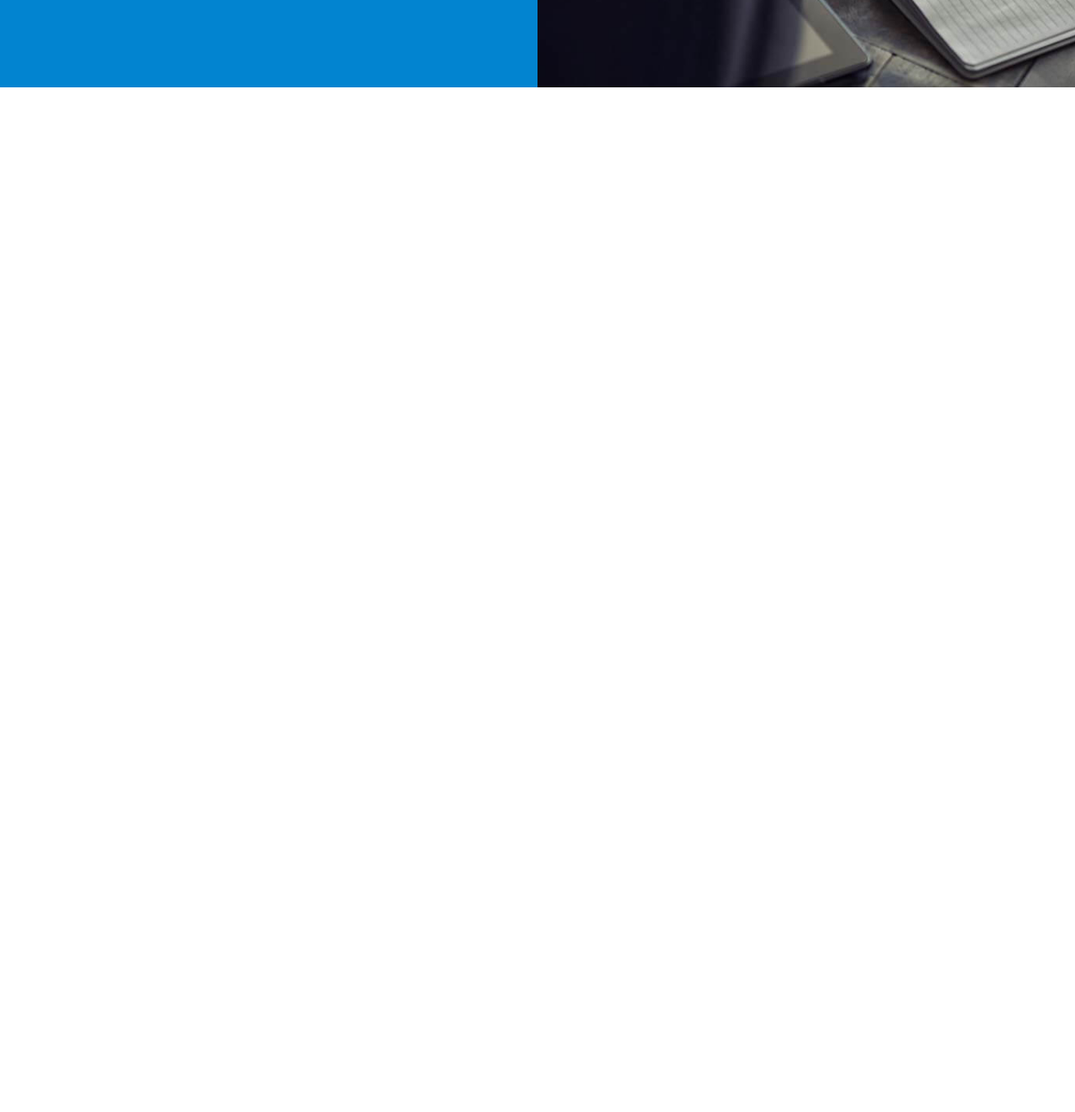
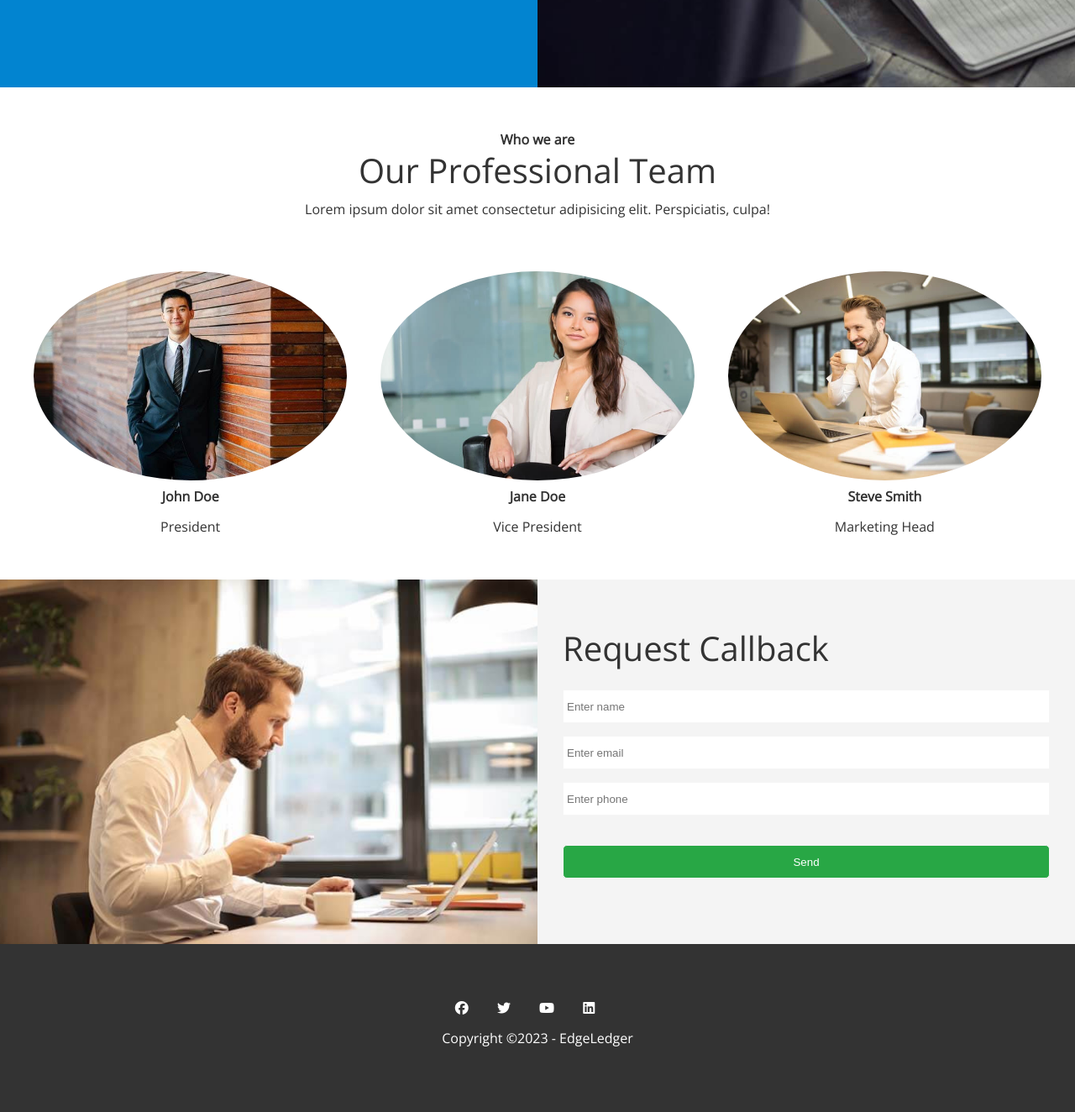
Before and after one commit to rextumlos/koda_udemy_html_css, a plain HTML site: page edgeLedger_website/index.html in a window 1280 px wide. Shown: the part 2550-3874 px from the top of the page at 84% size. Before the commit the page ends 2661 px from the top, so only its background shows below. Drawn offline with nearby package versions, Linux system fonts and the light colour scheme.

Commit message:
Homepage: Created request callback form and footer

```diff
--- a/edgeLedger_website/css/style.css
+++ b/edgeLedger_website/css/style.css
@@ -131,3 +131,61 @@ img {
 .cases img:hover {
     opacity: 0.7;
 }
+
+.team img {
+    border-radius: 50%;
+}
+
+/* Callback form */
+.callback-form {
+    width: 100%;
+    padding: 20px 0;
+}
+
+.callback-form label {
+    display: block;
+    margin-bottom: 5px;
+}
+
+.callback-form .form-control {
+    margin-bottom: 15px;
+}
+
+.callback-form input {
+    width: 100%;
+    padding: 4px;
+    height: 40px;
+    border: #f5f5f5 1px solid;
+}
+
+.callback-form input:focus {
+    outline-color: #28a745;
+}
+
+.callback-form .btn {
+    padding: 12px 0;
+    margin-top: 20px;
+}
+
+
+/* Footer */
+.footer {
+    display: flex;
+    flex-direction: column;
+    align-items: center;
+    justify-content: center;
+    text-align: center;
+    height: 200px;
+}
+
+.footer a {
+    color: #fff
+}
+
+.footer a:hover {
+    color: #28a745
+}
+
+.footer .social > * {
+    margin-right: 30px
+}
--- a/edgeLedger_website/index.html
+++ b/edgeLedger_website/index.html
@@ -126,7 +126,73 @@
             </div>
         </section>
 
+        <!-- Team -->
+        <section id="team" class="team section-padding">
+            <header class="section-header">
+                <h4>Who we are</h4>
+                <h2>Our Professional Team</h2>
+                <p>Lorem ipsum dolor sit amet consectetur adipisicing elit. Perspiciatis, culpa!</p>
+            </header>
+            <div class="flex-items">
+                <div>
+                    <img src="img/team/person1.jpg" alt="">
+                    <h4>John Doe</h4>
+                    <p>President</p>
+                </div>
+                <div>
+                    <img src="img/team/person2.jpg" alt="">
+                    <h4>Jane Doe</h4>
+                    <p>Vice President</p>
+                </div>
+                <div>
+                    <img src="img/team/person3.jpg" alt="">
+                    <h4>Steve Smith</h4>
+                    <p>Marketing Head</p>
+                </div>
+            </div>
+        </section>
+
+        <!-- Contact -->
+        <section id="contact" class="contact flex-columns">
+            <div class="row">
+                <div class="column">
+                    <div class="column-1">
+                        <img src="img/home/contact.jpg" alt="">
+                    </div>
+                </div>
+                <div class="column">
+                    <div class="column-2 bg-light">
+                        <h2>Request Callback</h2>
+                        <form action="" class="callback-form">
+                            <div class="form-control">
+                                <label for="name"></label>
+                                <input type="text" name="name" id="name" placeholder="Enter name">
+                            </div>
+                            <div class="form-control">
+                                <label for="email"></label>
+                                <input type="email" name="email" id="email" placeholder="Enter email">
+                            </div>
+                            <div class="form-control">
+                                <label for="phone"></label>
+                                <input type="text" name="phone" id="phone" placeholder="Enter phone">
+                            </div>
+                            <input type="submit" value="Send" id="submit" class="btn">
+                        </form>
+                    </div>
+                </div>
+            </div>
+        </section>
     </main>
+
+    <footer class="footer bg-dark">
+        <div class="social">
+            <a href="#"><i class="fab fa-facebook fa2x"></i></a>
+            <a href="#"><i class="fab fa-twitter fa2x"></i></a>
+            <a href="#"><i class="fab fa-youtube fa2x"></i></a>
+            <a href="#"><i class="fab fa-linkedin fa2x"></i></a>
+        </div>
+        <p>Copyright &copy;2023 - EdgeLedger</p>
+    </footer>
 
   </body>
   <script
```
